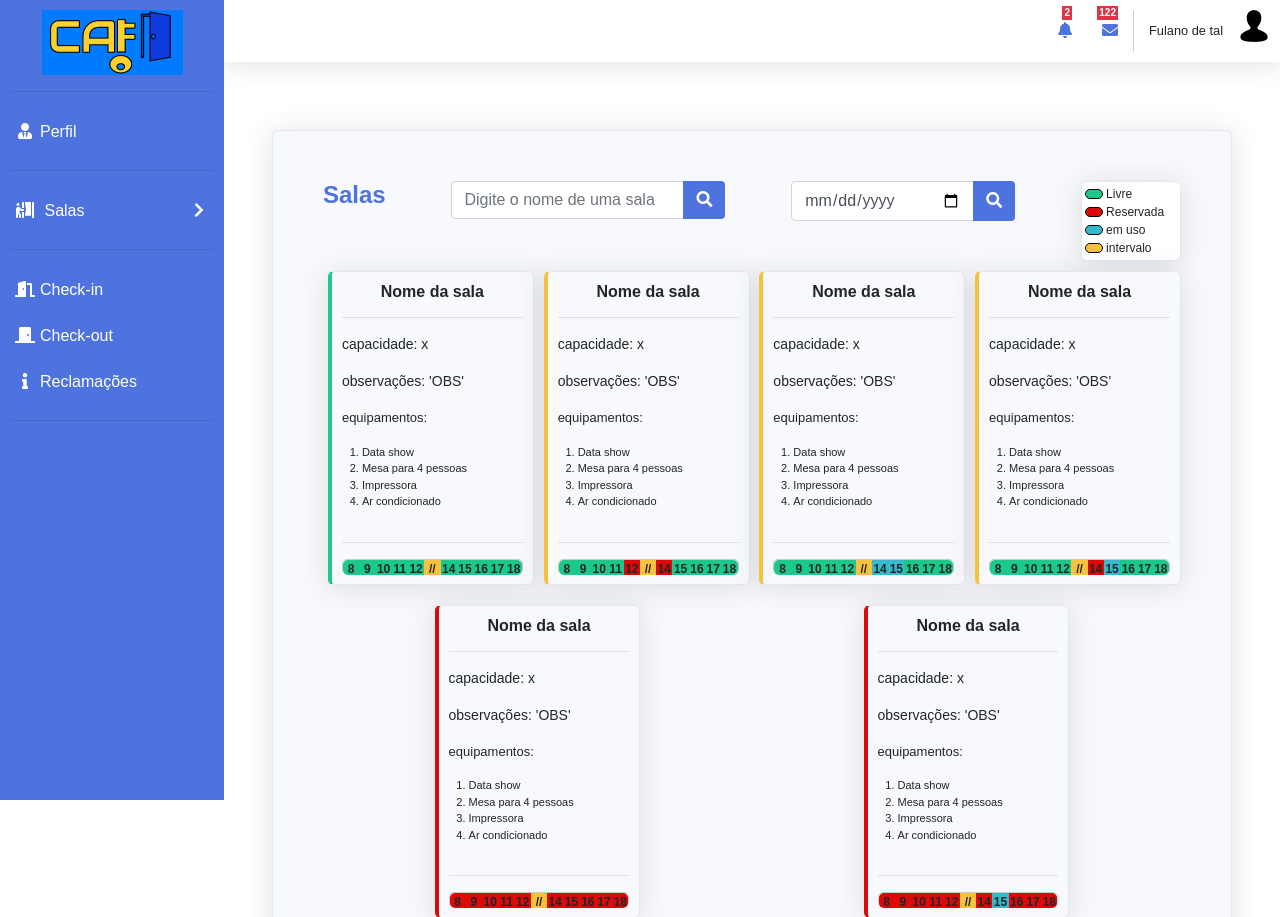
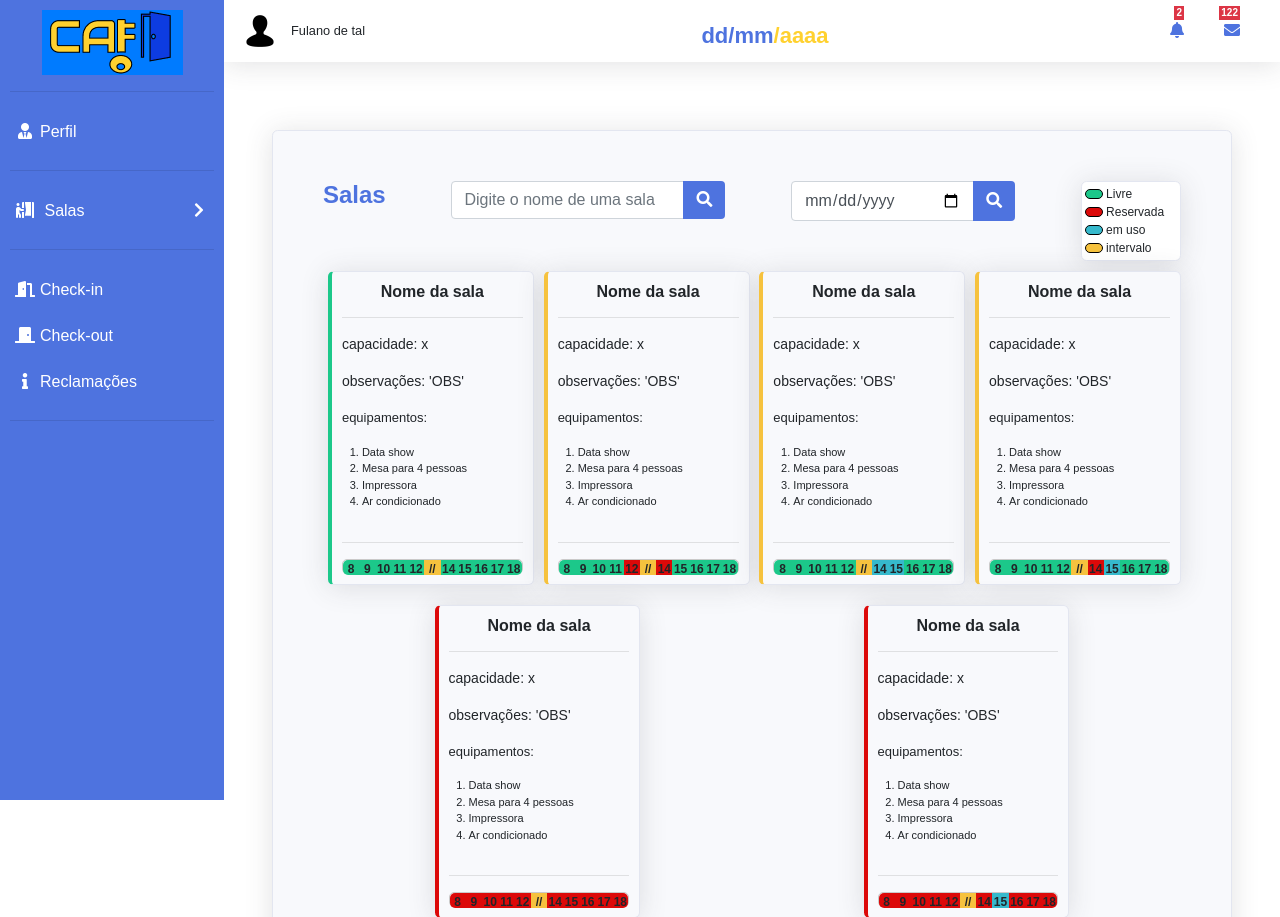
Before and after one commit to Gui-Gsp/CAF, a Django app: page /client/ in a window 1280 px wide. Shown: the top 917 px of the page. Run offline with Django 3.2, Linux system fonts and the light colour scheme; some libraries are stand-ins or nearby versions; some web fonts are replaced.

Commit message:
refactory top-bar

```diff
--- a/CAF/settings.py
+++ b/CAF/settings.py
@@ -30,7 +30,6 @@ INSTALLED_APPS = [
     'django.contrib.staticfiles',
     'widget_tweaks',
     'django_extensions',
-    'sass_processor',
 
     'home',
     'client',
--- a/static/style/client/common/nav-bar.css
+++ b/static/style/client/common/nav-bar.css
@@ -1,58 +1,12 @@
 .top-bar {
     display: flex;
-    justify-content: flex-end;
-    padding: 10px;
+    align-items: center;
+    padding: 10px 20px;
 }
 
-.top-bar .sistem-notification {
-    margin: auto 15px;
-}
-
-.top-bar .sistem-notification i {
-    color: var(--primary);
-    transition: color .6s;
-    position: relative;
-}
-
-.top-bar .sistem-notification i span {
-    position: absolute;
-    top: -16px;
-    right: -0px;
-    font-size: 10px;
-    padding: 2px;
-}
-
-.top-bar .sistem-notification i:hover {
-    color: var(--secondary);
-}
-
-.top-bar .admin-notification {
-    margin: auto 15px;
-}
-
-.top-bar .admin-notification i {
-    color: var(--primary);
-    transition: color .6s;
-    position: relative;
-}
-
-.top-bar .admin-notification i span {
-    position: absolute;
-    top: -16px;
-    right: -0px;
-    font-size: 10px;
-    padding: 2px;
-}
-
-.top-bar .admin-notification i:hover {
-    color: var(--secondary);
-}
-
-.top-bar .bar:after {
-    content: "";
-    min-height: 100%;
-    border-left: 1px solid #DBCECE;
-    display: block;
+.top-bar img {
+    width: 2rem;
+    height: 2rem;
 }
 
 .top-bar h1 {
@@ -62,7 +16,57 @@
     margin: auto 15px;
 }
 
-.top-bar img {
-    width: 2rem;
-    height: 2rem;
+.top-bar .today {
+    margin-left: auto;
+    font-size: 22px;
+    transform: translateY(25%);
 }
+
+.top-bar .notification {
+    display: flex;
+    margin-left: auto;
+}
+
+.top-bar .notification .sistem-notification {
+    margin: auto 20px;
+}
+
+.top-bar .notification .sistem-notification i {
+    color: var(--primary);
+    transition: color .6s;
+    position: relative;
+}
+
+.top-bar .notification .sistem-notification i span {
+    position: absolute;
+    top: -16px;
+    right: -0px;
+    font-size: 10px;
+    padding: 2px;
+}
+
+.top-bar .notification .sistem-notification i:hover {
+    color: var(--secondary);
+}
+
+.top-bar .notification .admin-notification {
+    margin: auto 20px;
+}
+
+.top-bar .notification .admin-notification i {
+    color: var(--primary);
+    transition: color .6s;
+    position: relative;
+}
+
+.top-bar .notification .admin-notification i span {
+    position: absolute;
+    top: -16px;
+    right: -0px;
+    font-size: 10px;
+    padding: 2px;
+}
+
+.top-bar .notification .admin-notification i:hover {
+    color: var(--secondary);
+}
--- a/templates/client/components/top-bar.html
+++ b/templates/client/components/top-bar.html
@@ -1,15 +1,24 @@
 {% load static %}
 
-<div class="sistem-notification">
-    <i class="fas fa-bell pointer"><span class="text-white bg-danger">2</span></i>
-</div>
-
-<div class="admin-notification">
-    <i class="fas fa-envelope pointer"><span class="text-white bg-danger">122</span></i>
-</div>
-
-<span class="bar"></span>
+<img src="{% static 'images/user.png' %}" alt="photo-perfil">
 
 <h1 class="user-name">Fulano de tal</h1>
 
-<img src="{% static 'images/user.png' %}" alt="photo-perfil">
+<div class="today">
+
+    <p><strong class="text-p">dd/mm</strong><strong class="text-se">/aaaa</strong></p>
+
+</div>
+
+
+<div class="notification">
+
+    <div class="sistem-notification">
+        <i class="fas fa-bell pointer"><span class="text-white bg-danger">2</span></i>
+    </div>
+
+    <div class="admin-notification">
+        <i class="fas fa-envelope pointer"><span class="text-white bg-danger">122</span></i>
+    </div>
+
+</div>
```
